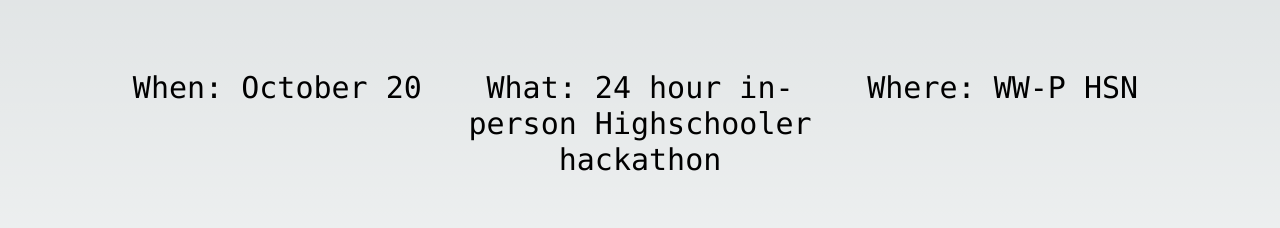
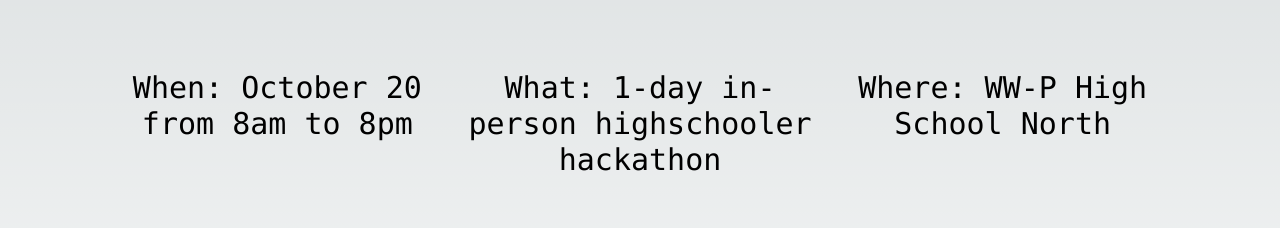
Before and after one commit to adi-varshney/HsnHacks, a Next.js app: page / in a window 1280 px wide. Shown: the part 247-475 px from the top of the page. Built offline with nearby package versions, Linux system fonts and the light colour scheme.

Commit message:
Update page.js

```diff
--- a/app/page.js
+++ b/app/page.js
@@ -42,13 +42,13 @@
 
         <div className="text-3xl flex flex-row font-mono z-10">
           <div className="flex-1 text-center">
-            <p>When: October 20</p>
+            <p>When: October 20 from 8am to 8pm</p>
           </div>
           <div className="flex-1 text-center">
-            <p>What: 24 hour in-person Highschooler hackathon</p>
+            <p>What: 1-day in-person highschooler hackathon</p>
           </div>
           <div className="flex-1 text-center">
-            <p>Where: WW-P HSN</p>
+            <p>Where: WW-P High School North</p>
           </div>
         </div>
 
```
